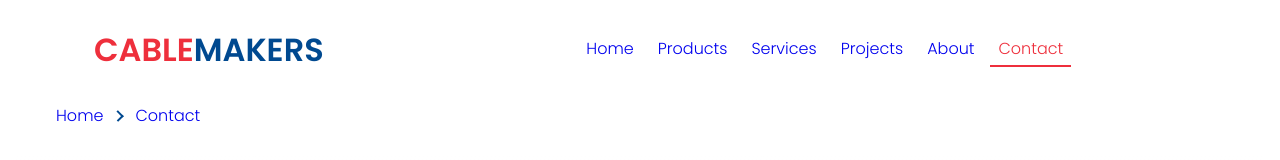
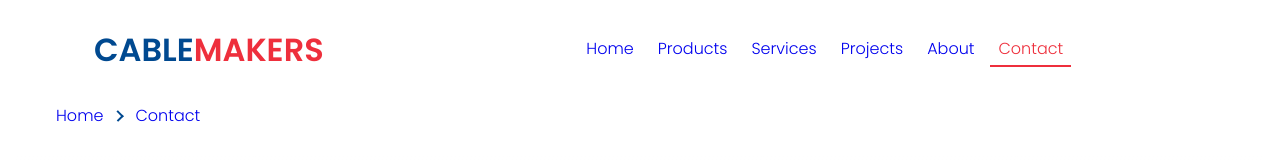
Before and after one commit to excitedcrayon/reactjs-cablemakers, a React (Vite) app: page /contact in a window 1280 px wide. Shown: the top 160 px of the page. Built offline with nearby package versions, Linux system fonts and the light colour scheme; no server answers.

Commit message:
added Framer Motion dependency to README and fixed Cablemakers Logo color

```diff
--- a/src/css/header.css
+++ b/src/css/header.css
@@ -142,11 +142,11 @@ header {
     }
 }
 .header-logo #logo span:nth-child(1) {
-    color: var(--site-red);
+    color: var(--site-dark-blue);
 }
 
 .header-logo #logo span:nth-child(2) {
-    color: var(--site-dark-blue);
+    color: var(--site-red);
 }
 .header-content li a {
     user-select: none;
```
Also changed, not shown: 1 other file (tests, documents, lock files or other folders).
